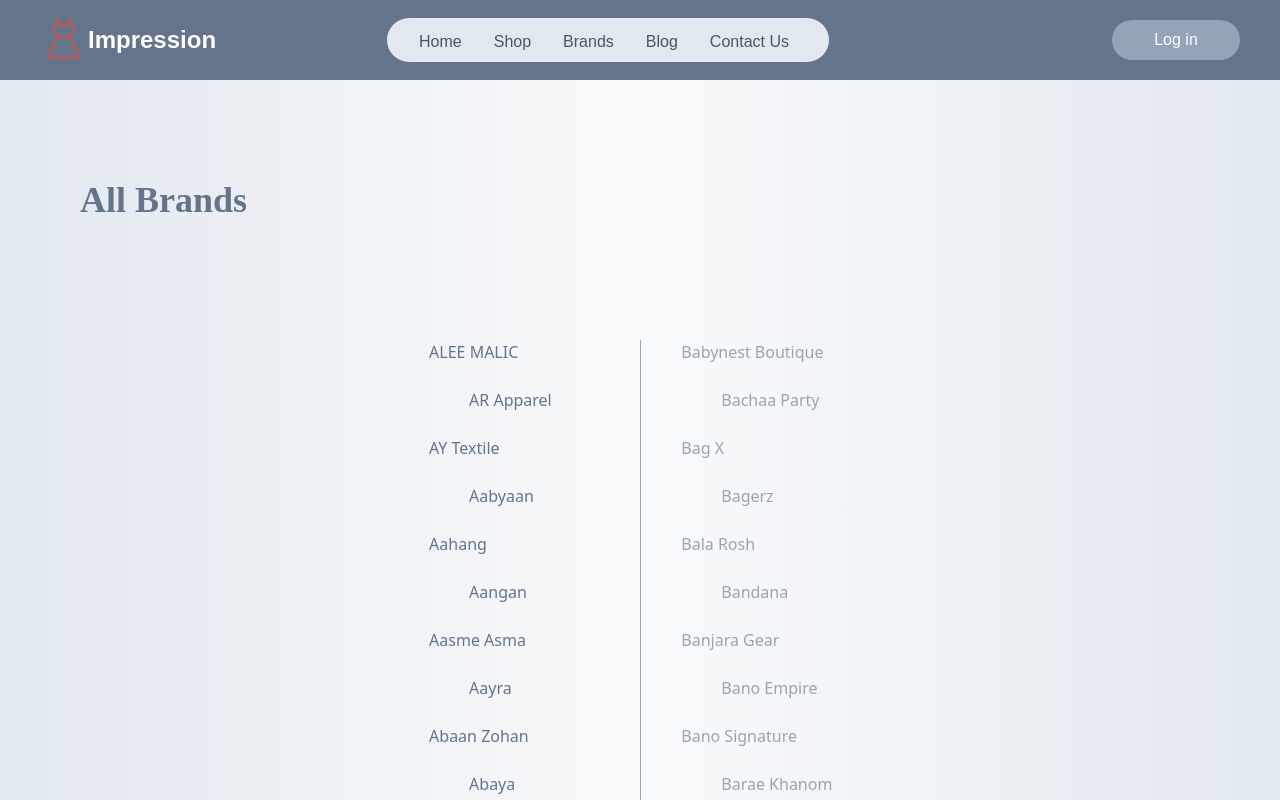
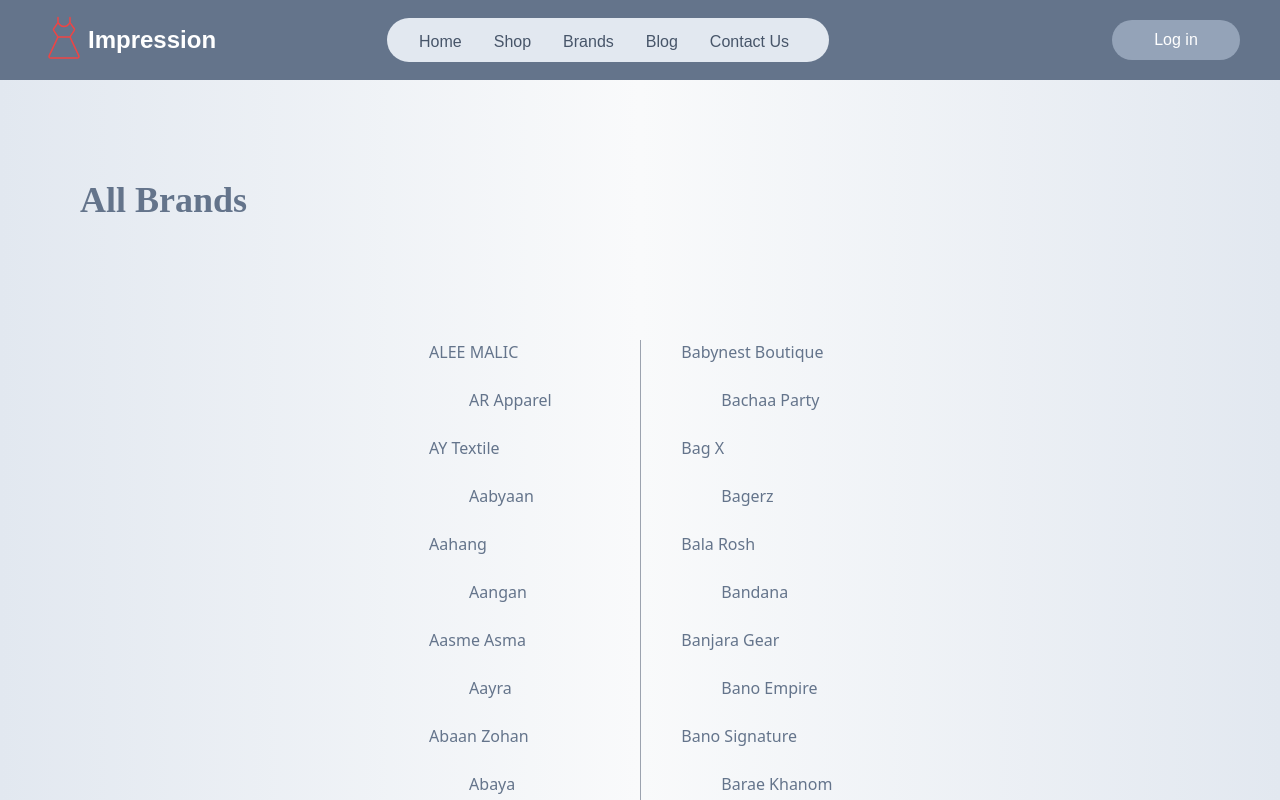
Before and after one commit to Nedu302/Impression_Boutique, a React (Vite) app in the folder Frontend/impression/: page /components/Brands in a window 1280 px wide. Shown: the top 800 px of the page. Built offline with nearby package versions, Linux system fonts and the light colour scheme.

Commit message:
Update Brands.jsx

```diff
--- a/Frontend/impression/src/components/Brands.jsx
+++ b/Frontend/impression/src/components/Brands.jsx
@@ -143,7 +143,7 @@ export default function Brands() {
                 </div>
 
 
-                <div data-v-b0ccb2e2="" id="B" class="component--brand-list-body-brand-group text-gray-400">
+                <div data-v-b0ccb2e2="" id="B" class="component--brand-list-body-brand-group text-slate-500">
 
                     <ul data-v-b0ccb2e2="" class="brand-list"><li data-v-b0ccb2e2="" class="flex w-full"><Link data-v-b0ccb2e2="" to="/brands/babynest-boutique" class="ml-10 flex w-full  pb-6"><span data-v-b0ccb2e2="" class="font-inter text-base font-normal leading-6 text-dark transition duration-100 ease-in hover:text-dark md:text-mediumGray">
                         Babynest Boutique
```
